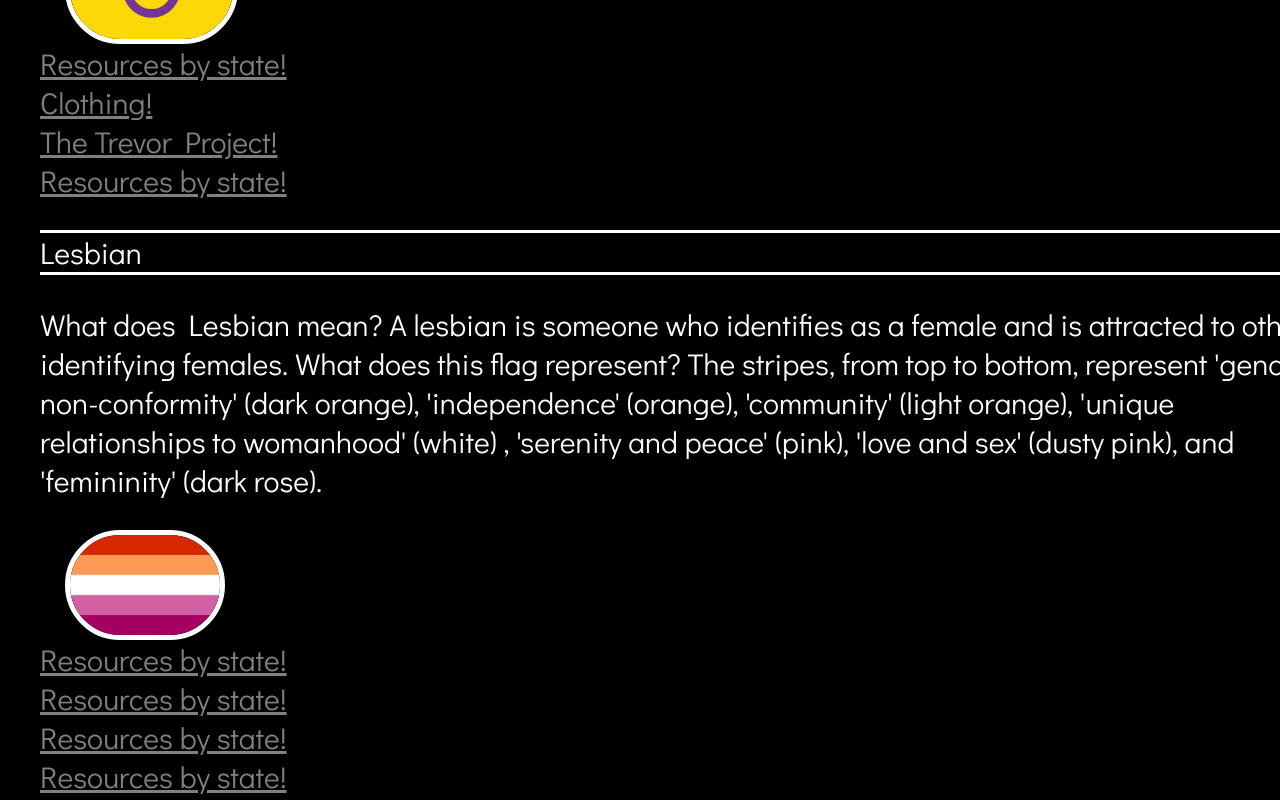
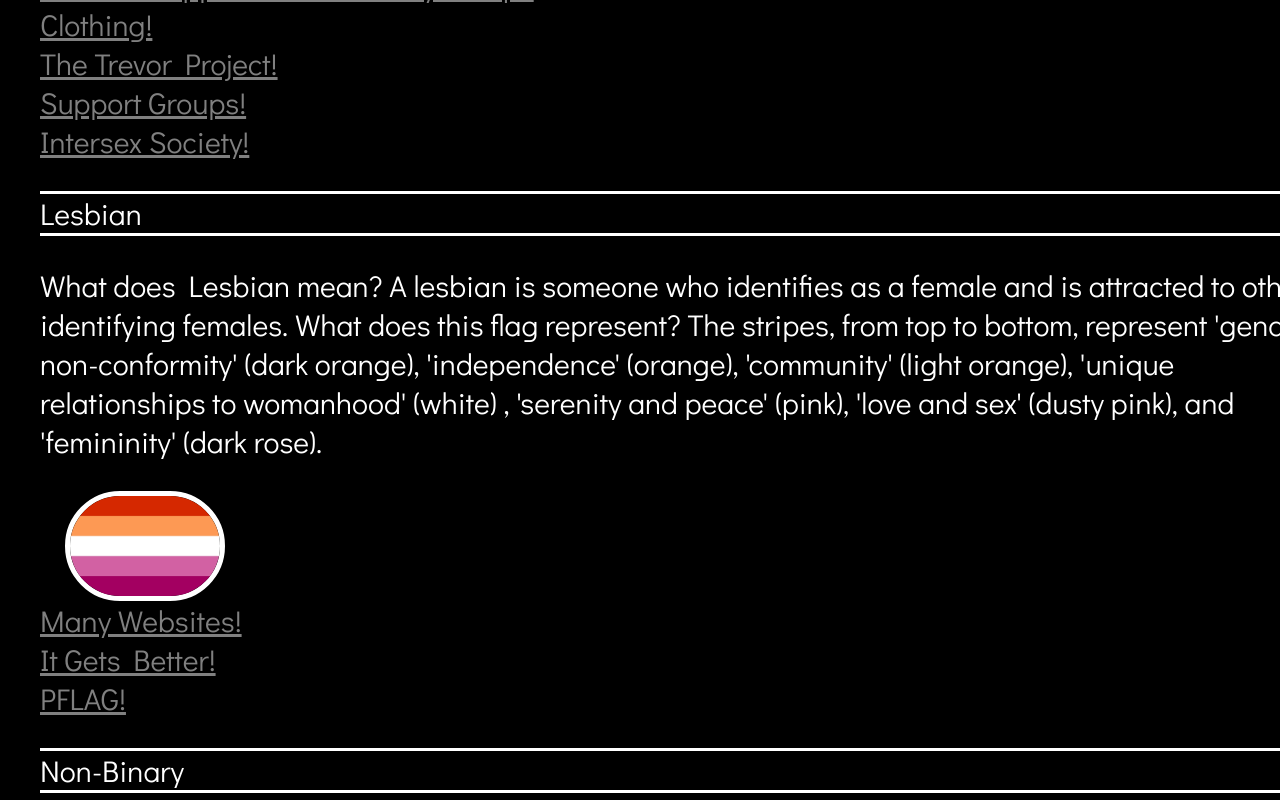
Before and after one commit to sulledy221/FierceEquality2.0, a React (Create React App) app: page / in a window 1280 px wide. Shown: the part 2600-3400 px from the top of the page. Built offline with nearby package versions, Linux system fonts and the light colour scheme.

Commit message:
finishing touches to the app

```diff
--- a/src/components/all.css
+++ b/src/components/all.css
@@ -68,6 +68,5 @@ body {
 .resource-link {
   display: flex;
   margin-right: 45px;
-  /* text-decoration: none; */
   color: grey;
 }
--- a/src/components/flagdata.js
+++ b/src/components/flagdata.js
@@ -80,20 +80,12 @@ export const flagData = [
     desc: "What does Demisexual mean? Demisexuality is a sexual orientation in which someone feels sexual attraction only to people with whom they have an emotional bond. What does this flag represent? In the demisexual flag, the black chevron represents asexuality, gray represents gray asexuality and demisexuality, white represents sexuality, and purple represents community.",
     resources: [
       {
-        text: "Resources by state!",
-        url: "https://www.aliforneycenter.org/get-help/resources-by-state/",
+        text: "Demisexuality Resource Center!",
+        url: "http://demisexuality.org/",
       },
       {
-        text: "Resources by state!",
-        url: "https://www.aliforneycenter.org/get-help/resources-by-state/",
-      },
-      {
-        text: "Resources by state!",
-        url: "https://www.aliforneycenter.org/get-help/resources-by-state/",
-      },
-      {
-        text: "Resources by state!",
-        url: "https://www.aliforneycenter.org/get-help/resources-by-state/",
+        text: "Things about Demisexuality!",
+        url: "https://asexualitytrust.org.nz/what-is-asexuality/demisexuality-and-demiromanticism/",
       },
     ],
   },
@@ -104,8 +96,8 @@ export const flagData = [
     desc: "What does Intersex mean? a variety of situations in which a person is born with reproductive or sexual anatomy that doesn't fit the boxes of “female” or “male. What does this flag represent? The circle is described as unbroken and unornamented, symbolizing wholeness and completeness, and their potentialities. They are still fighting for bodily autonomy and genital integrity, and this symbolizes the right to be who and how they want to be.",
     resources: [
       {
-        text: "Resources by state!",
-        url: "https://www.aliforneycenter.org/get-help/resources-by-state/",
+        text: "Intersex Support and Advocacy Groups",
+        url: "https://interactadvocates.org/resources/intersex-organizations/",
       },
       {
         text: "Clothing!",
@@ -116,8 +108,12 @@ export const flagData = [
         url: "https://www.thetrevorproject.org/?gclid=Cj0KCQjw6-SDBhCMARIsAGbI7Ujxab-jZepXcjbUc5hRuK43KcEIMrrpamuzB0m9qbkcHxBYr61EPKoaAlvuEALw_wcB",
       },
       {
-        text: "Resources by state!",
-        url: "https://www.aliforneycenter.org/get-help/resources-by-state/",
+        text: "Support Groups!",
+        url: "https://isna.org/support/",
+      },
+      {
+        text: "Intersex Society!",
+        url: "https://isna.org/",
       },
     ],
   },
@@ -128,32 +124,28 @@ export const flagData = [
     desc: "What does Lesbian mean? A lesbian is someone who identifies as a female and is attracted to other identifying females. What does this flag represent? The stripes, from top to bottom, represent 'gender non-conformity' (dark orange), 'independence' (orange), 'community' (light orange), 'unique relationships to womanhood' (white) , 'serenity and peace' (pink), 'love and sex' (dusty pink), and 'femininity' (dark rose).",
     resources: [
       {
-        text: "Resources by state!",
-        url: "https://www.aliforneycenter.org/get-help/resources-by-state/",
+        text: "Many Websites!",
+        url: "https://everyqueer.com/lesbian-sites/",
       },
       {
-        text: "Resources by state!",
-        url: "https://www.aliforneycenter.org/get-help/resources-by-state/",
+        text: "It Gets Better!",
+        url: "https://itgetsbetter.org/",
       },
       {
-        text: "Resources by state!",
-        url: "https://www.aliforneycenter.org/get-help/resources-by-state/",
-      },
-      {
-        text: "Resources by state!",
-        url: "https://www.aliforneycenter.org/get-help/resources-by-state/",
+        text: "PFLAG!",
+        url: "https://pflag.org/needsupport",
       },
     ],
   },
   {
     src: "/assets/FLAGS/nonbinary.jpeg",
-    title: "Non-binary",
-    alt: "Nonbinary Pride Flag",
+    title: "Non-Binary",
+    alt: "Non-Binary Pride Flag",
     desc: "What does Non-binary mean? Someone who is non-binary might feel like a mix of genders, or like they have no gender at all. What does this flag represent? Yellow represents people whose gender exists outside the binary, purple represents those whose gender is a mixture of – or between – male and female, black represents people who have no gender, and white represents those who embrace many or all genders.",
     resources: [
       {
-        text: "Resources by state!",
-        url: "https://www.aliforneycenter.org/get-help/resources-by-state/",
+        text: "Resources for Non-Binary!",
+        url: "https://www.vpl.ca/guide/trans-non-binary-and-two-spirit-resources/non-binary-resources",
       },
       {
         text: "Clothing!",
@@ -164,8 +156,8 @@ export const flagData = [
         url: "https://www.thetrevorproject.org/?gclid=Cj0KCQjw6-SDBhCMARIsAGbI7Ujxab-jZepXcjbUc5hRuK43KcEIMrrpamuzB0m9qbkcHxBYr61EPKoaAlvuEALw_wcB",
       },
       {
-        text: "Resources by state!",
-        url: "https://www.aliforneycenter.org/get-help/resources-by-state/",
+        text: "More Non-Binary Resources!",
+        url: "https://www.pride.com/activism/2016/5/13/5-incredible-online-resources-and-non-binary-folks",
       },
     ],
   },
@@ -176,20 +168,16 @@ export const flagData = [
     desc: "What does Pansexual mean? Someone who is Pansexual has a sexual and/or romantic attraction to people regardless of gender. What does this flag represent? The pansexual pride flag is used to indicate that pansexuals have sexual attractions and relationships with people of different genders and sexualities.",
     resources: [
       {
-        text: "Resources by state!",
-        url: "https://www.aliforneycenter.org/get-help/resources-by-state/",
+        text: "A Guide to Pansexuality!",
+        url: "https://www.teenvogue.com/story/what-is-pansexuality",
       },
       {
-        text: "Resources by state!",
-        url: "https://www.aliforneycenter.org/get-help/resources-by-state/",
+        text: "Pansexuality 101!",
+        url: "https://everydayfeminism.com/2014/11/pansexuality-101/",
       },
       {
-        text: "Resources by state!",
-        url: "https://www.aliforneycenter.org/get-help/resources-by-state/",
-      },
-      {
-        text: "Resources by state!",
-        url: "https://www.aliforneycenter.org/get-help/resources-by-state/",
+        text: "Support Groups!",
+        url: "https://www.thelgbtqcenter.org/groups",
       },
     ],
   },
@@ -200,20 +188,12 @@ export const flagData = [
     desc: "What does Polysexual mean? As with ALL sexual orientation and gender identity terms, the exact definition may vary based on who is doing the defining and/or self-identifying. What does this flag represent? The polysexual flag has three stripes, pink representing attraction to women, green representing attraction to non-binary people, and blue representing attraction to men.",
     resources: [
       {
-        text: "Resources by state!",
-        url: "https://www.aliforneycenter.org/get-help/resources-by-state/",
+        text: "LGBTA Wiki!",
+        url: "https://lgbta.wikia.org/wiki/Polysexual",
       },
       {
-        text: "Resources by state!",
-        url: "https://www.aliforneycenter.org/get-help/resources-by-state/",
-      },
-      {
-        text: "Resources by state!",
-        url: "https://www.aliforneycenter.org/get-help/resources-by-state/",
-      },
-      {
-        text: "Resources by state!",
-        url: "https://www.aliforneycenter.org/get-help/resources-by-state/",
+        text: "What is polysexuality? And Support!",
+        url: "https://www.webmd.com/sex/what-is-polysexuality",
       },
     ],
   },
@@ -224,20 +204,28 @@ export const flagData = [
     desc: "What does QPOC mean? Initialisms that stand for queer people of color and/or queer trans people of color. What does this flag represent? The flag represents queer people of color (QPOC) and how the black community and the queer community are often woven together, both currently and in the earliest days of the Queer Liberation Movement. Historically, the raised fist has served as an emblem of solidarity and support as well as an expression of unity, strength, defiance, and resistance. The raised fist was added to the six-striped flag and includes various shades of brown and a white stripe to represent the various colors of the 'human rainbow.'",
     resources: [
       {
-        text: "Resources by state!",
-        url: "https://www.aliforneycenter.org/get-help/resources-by-state/",
+        text: "Bridges4Life!",
+        url: "https://bridges4life.org/about-bridges4life/",
       },
       {
-        text: "Resources by state!",
-        url: "https://www.aliforneycenter.org/get-help/resources-by-state/",
+        text: "QTPOC Resources!",
+        url: "https://lgbtq.arizona.edu/qtpoc-resources",
       },
       {
-        text: "Resources by state!",
-        url: "https://www.aliforneycenter.org/get-help/resources-by-state/",
+        text: "Support!",
+        url: "https://www.therapyforqpoc.com/additional-resources",
       },
       {
-        text: "Resources by state!",
-        url: "https://www.aliforneycenter.org/get-help/resources-by-state/",
+        text: "The Keenan-Blogger!",
+        url: "https://www.thekeenanblogger.com/the-keenanblogger/2020/6/5/resources-for-queer-and-trans-people-of-color",
+      },
+      {
+        text: "More Support!",
+        url: "https://lgbtq.yale.edu/resources/qpoc-coalition",
+      },
+      {
+        text: "The Trevor Project!",
+        url: "https://www.thetrevorproject.org/resources/guide/black-and-lgbtq-approaching-intersectional-conversations/",
       },
     ],
   },
@@ -248,20 +236,24 @@ export const flagData = [
     desc: "What does Gay mean? Gay has come to be used as an adjective, and as a noun, referring to the community, practices and cultures associated with homosexuality. What does this flag represent? The rainbow flag is a symbol of lesbian, gay, bisexual, transgender (LGBT) and queer pride and LGBT social movements. Also known as the gay pride flag or LGBT pride flag, the colors reflect the diversity of the LGBT community and the 'spectrum' of human sexuality and gender.",
     resources: [
       {
-        text: "Resources by state!",
-        url: "https://www.aliforneycenter.org/get-help/resources-by-state/",
+        text: "Resources!",
+        url: "https://www.loc.gov/lgbt-pride-month/resources/",
       },
       {
-        text: "Resources by state!",
-        url: "https://www.aliforneycenter.org/get-help/resources-by-state/",
+        text: "Youth Resources!",
+        url: "https://www.cdc.gov/lgbthealth/youth-resources.htm",
       },
       {
-        text: "Resources by state!",
-        url: "https://www.aliforneycenter.org/get-help/resources-by-state/",
+        text: "The Trevor Project!",
+        url: "https://www.thetrevorproject.org/resources/article/understanding-gay-lesbian-identities/",
       },
       {
-        text: "Resources by state!",
-        url: "https://www.aliforneycenter.org/get-help/resources-by-state/",
+        text: "Adult Men Support Group for Gays, Bisexuals and people who are questioning!",
+        url: "https://www.loftgaycenter.org/gay_men_s_peer_support_group",
+      },
+      {
+        text: "The Lambert House!",
+        url: "https://www.lamberthouse.org/giving/?gclid=Cj0KCQjwqp-LBhDQARIsAO0a6aI3I2tRbi4e09GeIR9MQdTH6pzmfO0ZAgSuuyRf-OU7pqwrdseCjKYaAnmCEALw_wcB",
       },
     ],
   },
```
